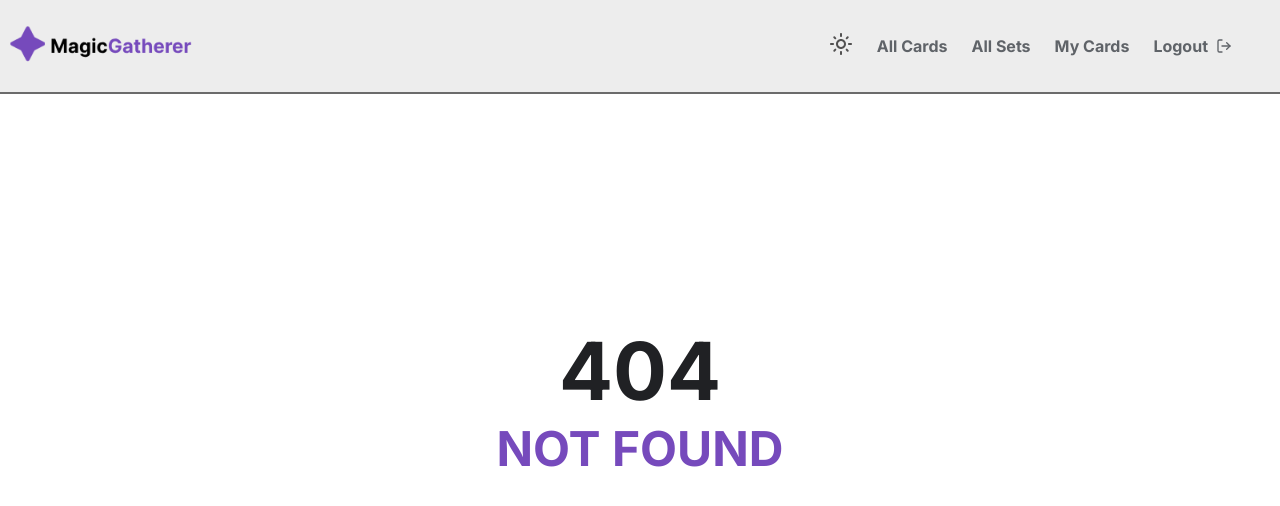
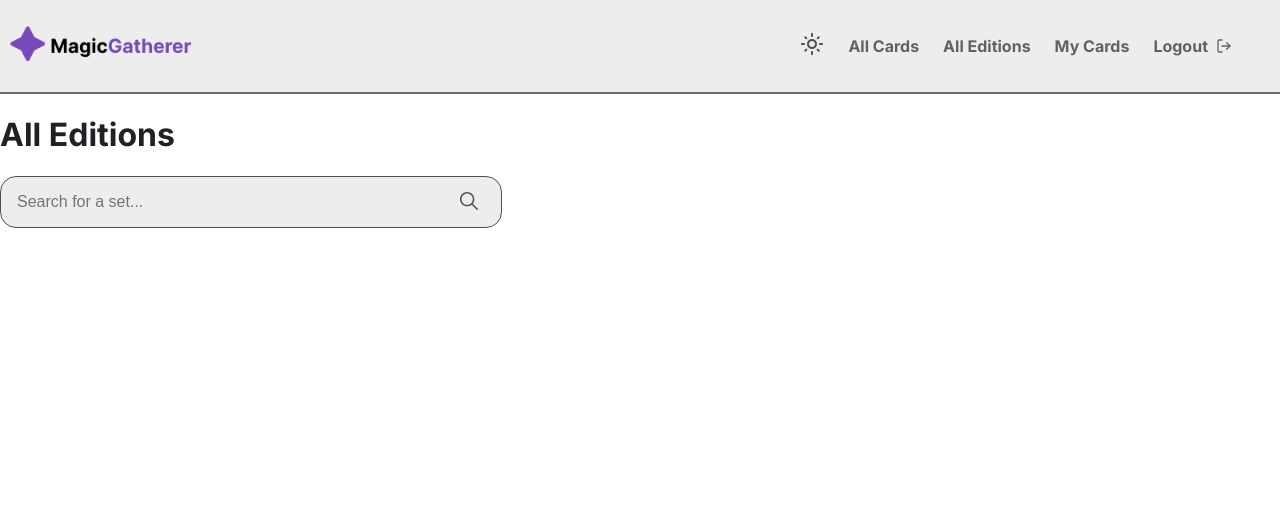
Before and after one commit to burgerax5/MagicCollector_Frontend, a React (Vite) app: page /editions in a window 1280 px wide. Before the commit this address had no page. Shown: the top 506 px of the page. Built offline with nearby package versions, Linux system fonts and the light colour scheme.

Commit message:
Starting editions page

```diff
--- a/src/App.tsx
+++ b/src/App.tsx
@@ -12,6 +12,7 @@ import {
 import ProtectRoute from './components/ProtectRoute'
 import { GUESTS_ONLY, USERS_ONLY } from "./models/ProtectMode";
 import MyCardsPage from "./pages/MyCardsPage";
+import EditionsPage from "./pages/EditionsPage";
 
 const router = createBrowserRouter([
   {
@@ -21,7 +22,13 @@ const router = createBrowserRouter([
     children: [
       {
         path: "/",
-        element: <HomePage />
+        element: <ProtectRoute mode={GUESTS_ONLY}>
+          <HomePage />
+        </ProtectRoute>
+      },
+      {
+        path: "editions",
+        element: <EditionsPage />
       },
       {
         path: "login",
--- /dev/null
+++ b/src/api/editions/editions.ts
@@ -0,0 +1,3 @@
+const getEditions = async () => {
+
+}
--- /dev/null
+++ b/src/components/FilterComponents/Search.tsx
@@ -0,0 +1,28 @@
+import React, { useState } from 'react'
+import { IoIosSearch } from "react-icons/io";
+import '../../styles/filters.css'
+
+const Search = () => {
+    const [search, setSearch] = useState("");
+
+    const handleChange = (e: React.ChangeEvent<HTMLInputElement>) => {
+        setSearch(e.target.value);
+    }
+
+    const submitSearch = (e: React.FormEvent<HTMLFormElement>) => {
+        e.preventDefault();
+
+        console.log(search);
+    }
+
+    return (
+        <form className="search-bar" onSubmit={submitSearch}>
+            <button>
+                <IoIosSearch />
+            </button>
+            <input value={search} onChange={handleChange} placeholder="Search for a set..." />
+        </form>
+    )
+}
+
+export default Search
--- a/src/components/Header/Header.tsx
+++ b/src/components/Header/Header.tsx
@@ -44,7 +44,7 @@ const Header = () => {
                         <Link to="/cards" onClick={toggleMenu}>All Cards</Link>
                     </li>
                     <li>
-                        <Link to="/sets" onClick={toggleMenu}>All Sets</Link>
+                        <Link to="/editions" onClick={toggleMenu}>All Editions</Link>
                     </li>
                     <li>
                         <Link to="/mycards" onClick={toggleMenu}>My Cards</Link>
--- /dev/null
+++ b/src/pages/EditionsPage.tsx
@@ -0,0 +1,20 @@
+import Search from '../components/FilterComponents/Search';
+import { useEffect } from 'react';
+
+const EditionsPage = () => {
+    useEffect(() => {
+
+    }, []);
+
+    return (
+        <div>
+            <h1>All Editions</h1>
+            <Search />
+            <div className="editions-column">
+
+            </div>
+        </div>
+    )
+}
+
+export default EditionsPage
--- a/src/pages/MyCardsPage.tsx
+++ b/src/pages/MyCardsPage.tsx
@@ -2,7 +2,9 @@ import React from 'react'
 
 const MyCardsPage = () => {
     return (
-        <div>MyCardsPage</div>
+        <div>
+            <h1>My Cards</h1>
+        </div>
     )
 }
 
--- /dev/null
+++ b/src/styles/filters.css
@@ -0,0 +1,38 @@
+.search-bar {
+    display: flex;
+    align-items: center;
+    background-color: var(--secondary);
+    max-width: 500px;
+    border: 1px solid var(--tertiary);
+    border-radius: 1rem;
+    position: relative;
+}
+
+.search-bar button {
+    position: absolute;
+    top: 0;
+    right: 0.5rem;
+    font-size: 1.5rem;
+    color: var(--tertiary);
+    padding: 0.75rem;
+    background: transparent;
+    border: none;
+    cursor: pointer;
+}
+
+.search-bar button:hover {
+    color: var(--font-colour);
+}
+
+.search-bar input {
+    background-color: transparent;
+    border: none;
+    padding: 1rem;
+    color: var(--font-colour);
+    width: 100%;
+    font-size: 1rem;
+}
+
+.search-bar input:focus {
+    outline: none;
+}
--- a/src/styles/main.css
+++ b/src/styles/main.css
@@ -43,6 +43,7 @@ body {
 
 #root {
     background-color: var(--background);
+    color: var(--font-colour);
 }
 
 .not-found {
```
